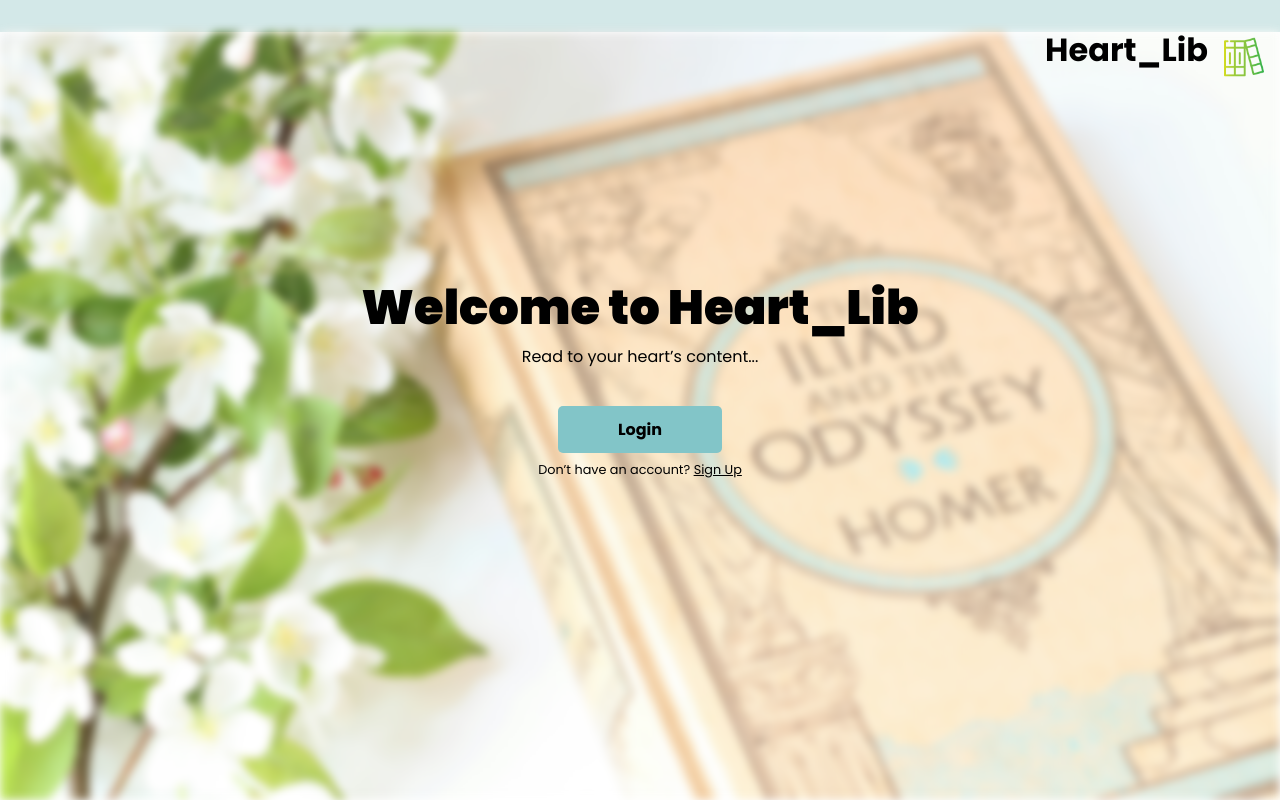
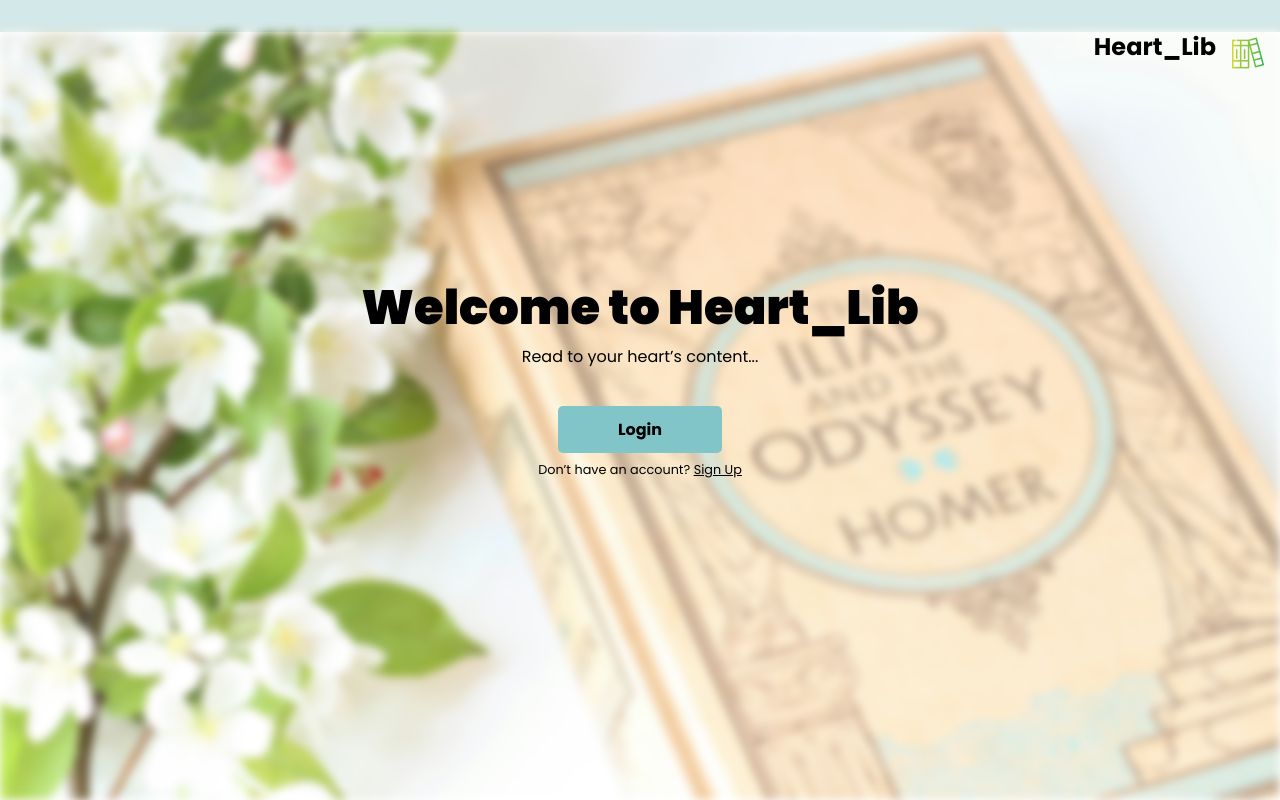
Before and after one commit to Nipuni-Wimangsa/Library-Management-System, an Angular app in the folder LibraryManagementSystem/: page /welcomePage in a window 1280 px wide. Before the commit this address led to /. Built offline with nearby package versions, Linux system fonts and the light colour scheme.

Commit message:
creating login component and linking it with welcome page

```diff
--- a/LibraryManagementSystem/src/app/app-routing.module.ts
+++ b/LibraryManagementSystem/src/app/app-routing.module.ts
@@ -1,10 +1,16 @@
 import { NgModule } from '@angular/core';
 import { RouterModule, Routes } from '@angular/router';
+import { LoginComponent } from './login/login.component';
+import { WelcomePageComponent } from './welcome-page/welcome-page.component';
 
-const routes: Routes = [];
+const routes: Routes = [
+  { path: '', redirectTo: 'welcomePage', pathMatch: 'full' },
+  { path: 'welcomePage', component: WelcomePageComponent },
+  { path: 'login', component: LoginComponent },
+];
 
 @NgModule({
   imports: [RouterModule.forRoot(routes)],
-  exports: [RouterModule]
+  exports: [RouterModule],
 })
-export class AppRoutingModule { }
+export class AppRoutingModule {}
--- a/LibraryManagementSystem/src/app/app.component.html
+++ b/LibraryManagementSystem/src/app/app.component.html
@@ -1 +1 @@
-<app-welcome-page></app-welcome-page>
+<router-outlet></router-outlet>
--- a/LibraryManagementSystem/src/app/app.module.ts
+++ b/LibraryManagementSystem/src/app/app.module.ts
@@ -10,9 +10,10 @@ import { WelcomePageComponent } from './welcome-page/welcome-page.component';
 import { provideAnimationsAsync } from '@angular/platform-browser/animations/async';
 import { MatRippleModule } from '@angular/material/core';
 import { MatButtonModule } from '@angular/material/button';
+import { LoginComponent } from './login/login.component';
 
 @NgModule({
-  declarations: [AppComponent, WelcomePageComponent],
+  declarations: [AppComponent, WelcomePageComponent, LoginComponent],
   imports: [BrowserModule, AppRoutingModule, MatRippleModule, MatButtonModule],
   providers: [provideClientHydration(), provideAnimationsAsync()],
   bootstrap: [AppComponent],
--- /dev/null
+++ b/LibraryManagementSystem/src/app/login/login.component.html
@@ -0,0 +1 @@
+<p>login works!</p>
--- a/LibraryManagementSystem/src/app/welcome-page/welcome-page.component.html
+++ b/LibraryManagementSystem/src/app/welcome-page/welcome-page.component.html
@@ -4,13 +4,17 @@
 
   <div class="logo-info-container">
     <h1 class="title">Heart_Lib</h1>
-    <img src="../../assets/Icons/logo.png" alt="Logo of books" class="logo welcome-page-logo"/>
+    <img
+      src="../../assets/Icons/logo.png"
+      alt="Logo of books"
+      class="logo welcome-page-logo"
+    />
   </div>
 
   <div class="info-container">
     <p class="welcome-title">Welcome to Heart_Lib</p>
     <p class="tag-line">Read to your heart’s content...</p>
-    <a href="#" class="btn-primary">Login</a>
+    <a routerLink="/login" class="btn-primary">Login</a>
     <p class="sign-up-tag">
       Don’t have an account? <a href="#" class="signup">Sign Up</a>
     </p>
--- a/LibraryManagementSystem/src/app/welcome-page/welcome-page.component.ts
+++ b/LibraryManagementSystem/src/app/welcome-page/welcome-page.component.ts
@@ -1,5 +1,4 @@
 import { Component } from '@angular/core';
-
 @Component({
   selector: 'app-welcome-page',
   templateUrl: './welcome-page.component.html',
--- a/LibraryManagementSystem/src/styles.css
+++ b/LibraryManagementSystem/src/styles.css
@@ -17,6 +17,11 @@ body {
 }
 
 .logo {
-  height: 40px;
-  width: 40px;
+  height: 2em;
+  width: 2em;
 }
+
+.title {
+  margin-top: 1em;
+  font-size: 1.5em;
+}
```
Also changed, not shown: LibraryManagementSystem/src/app/login/login.component.ts (added, +9 -0 lines), LibraryManagementSystem/src/app/login/login.component.css (added), 1 other file (tests, documents, lock files or other folders).
